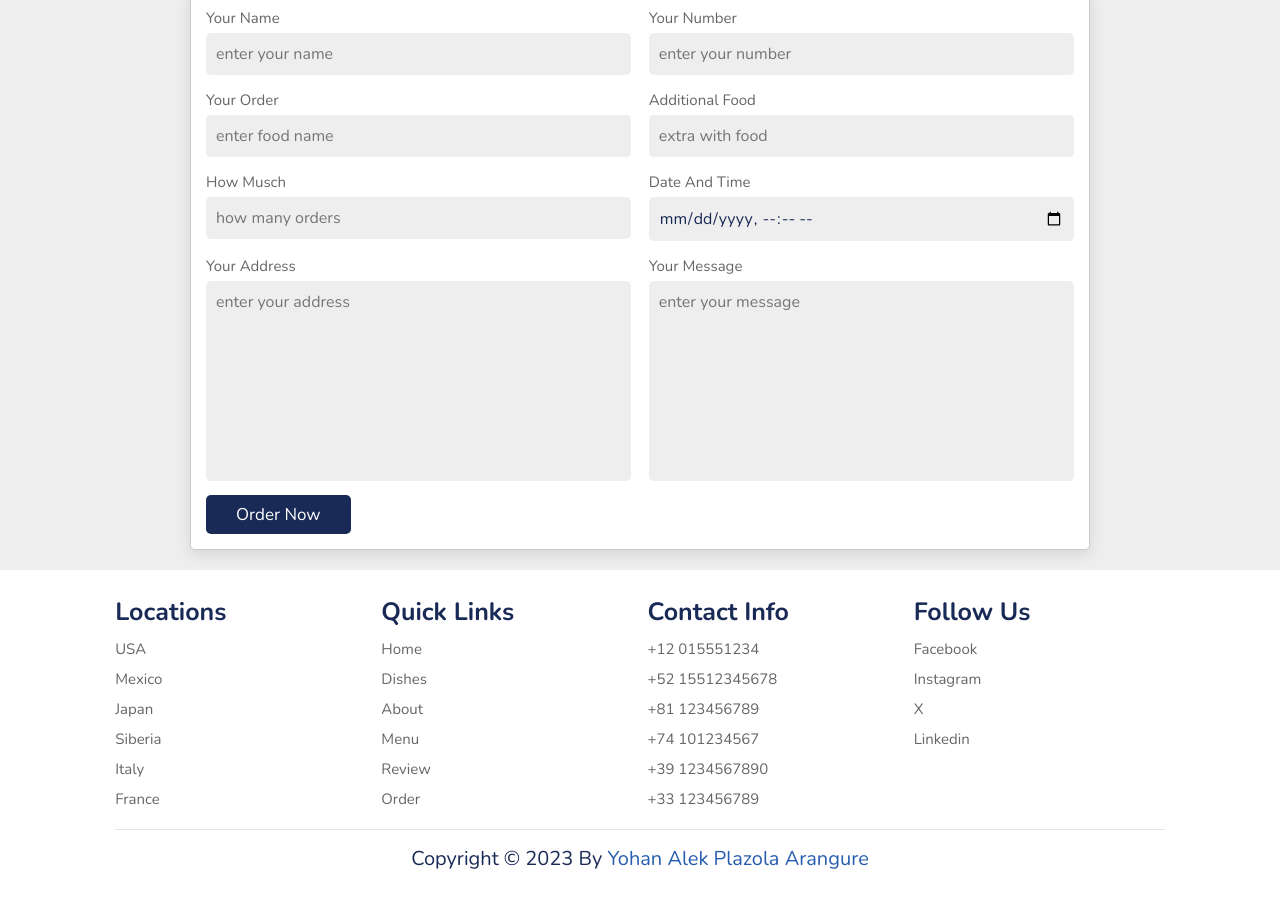
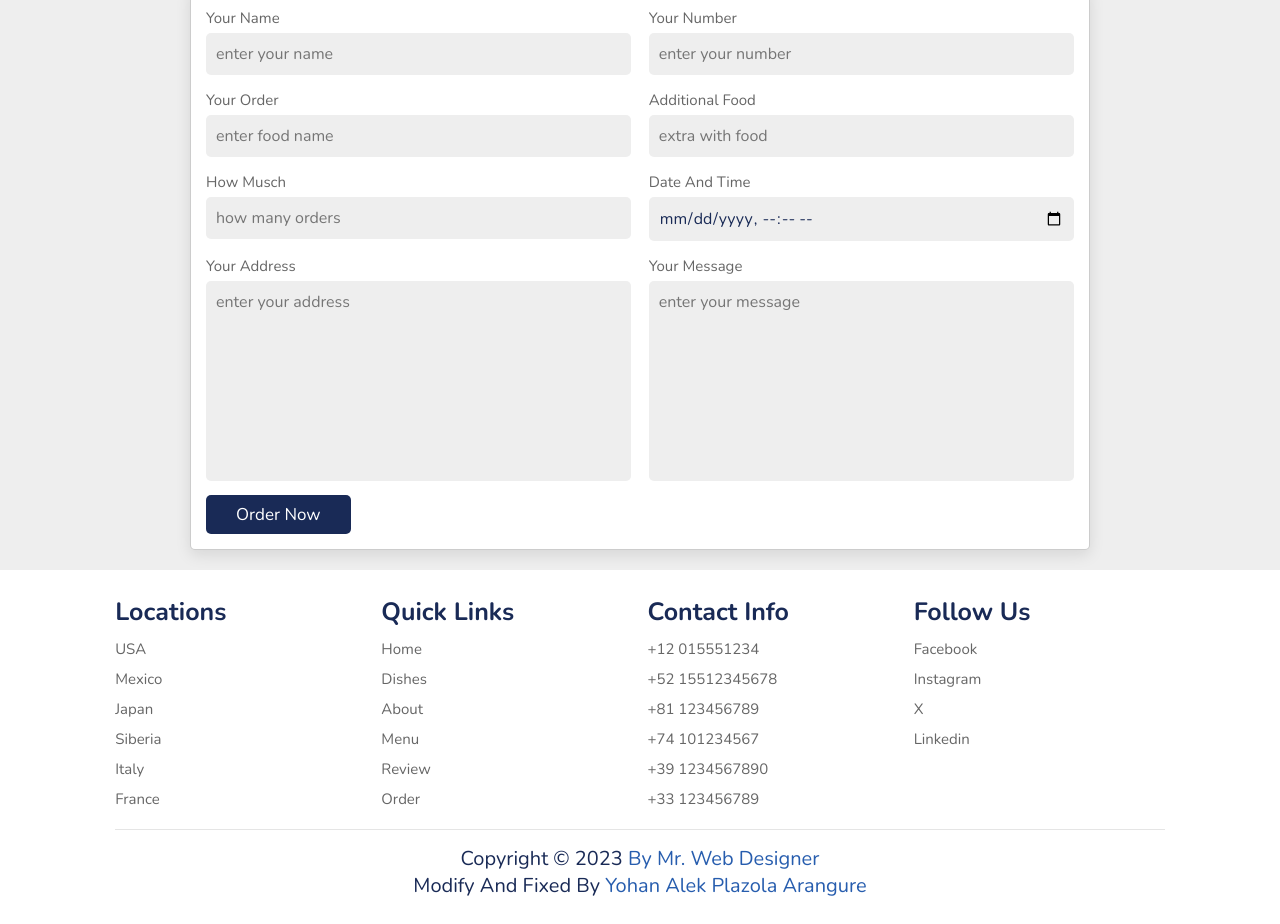
Before and after one commit to yh9alek/buff-landing, a plain HTML site: page index.html in a window 1280 px wide. Shown: the part 4022-4946 px from the top of the page. Before the commit the page ends 4919 px from the top, so only its background shows below. Drawn offline with nearby package versions, Linux system fonts and the light colour scheme.

Commit message:
Project have been finished

```diff
--- a/index.html
+++ b/index.html
@@ -606,7 +606,7 @@
                     <a href="#">linkedin</a>
                 </div>
             </div>
-            <div class="credit">copyright &copy; 2023 by <span>yohan alek plazola arangure </span></div>
+            <div class="credit">copyright &copy; 2023 <span>by Mr. Web Designer</span> <br> Modify and fixed by <span>yohan alek plazola arangure </span></div>
         </footer>
         <!-- FOOTER -->
 
```
